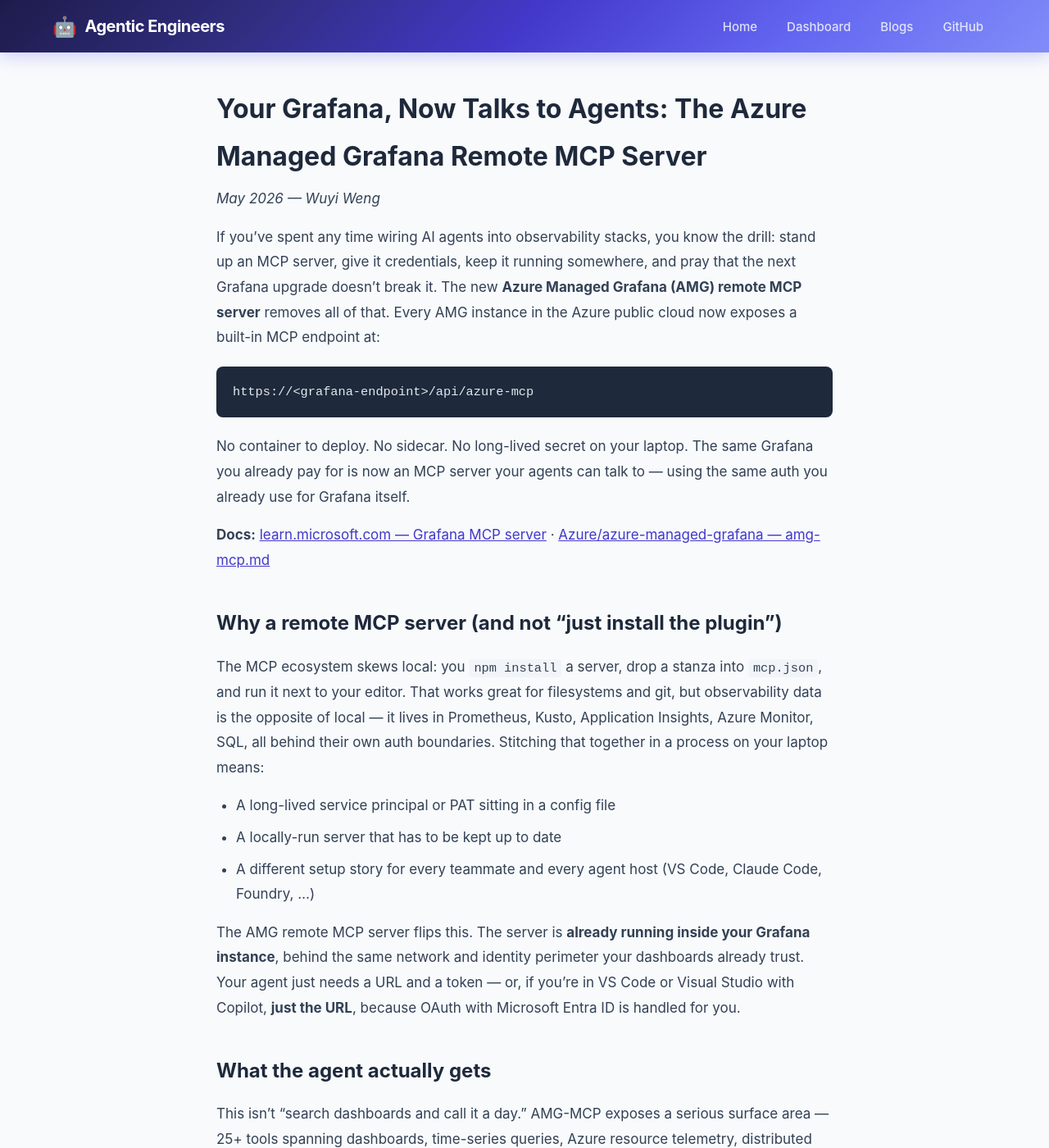
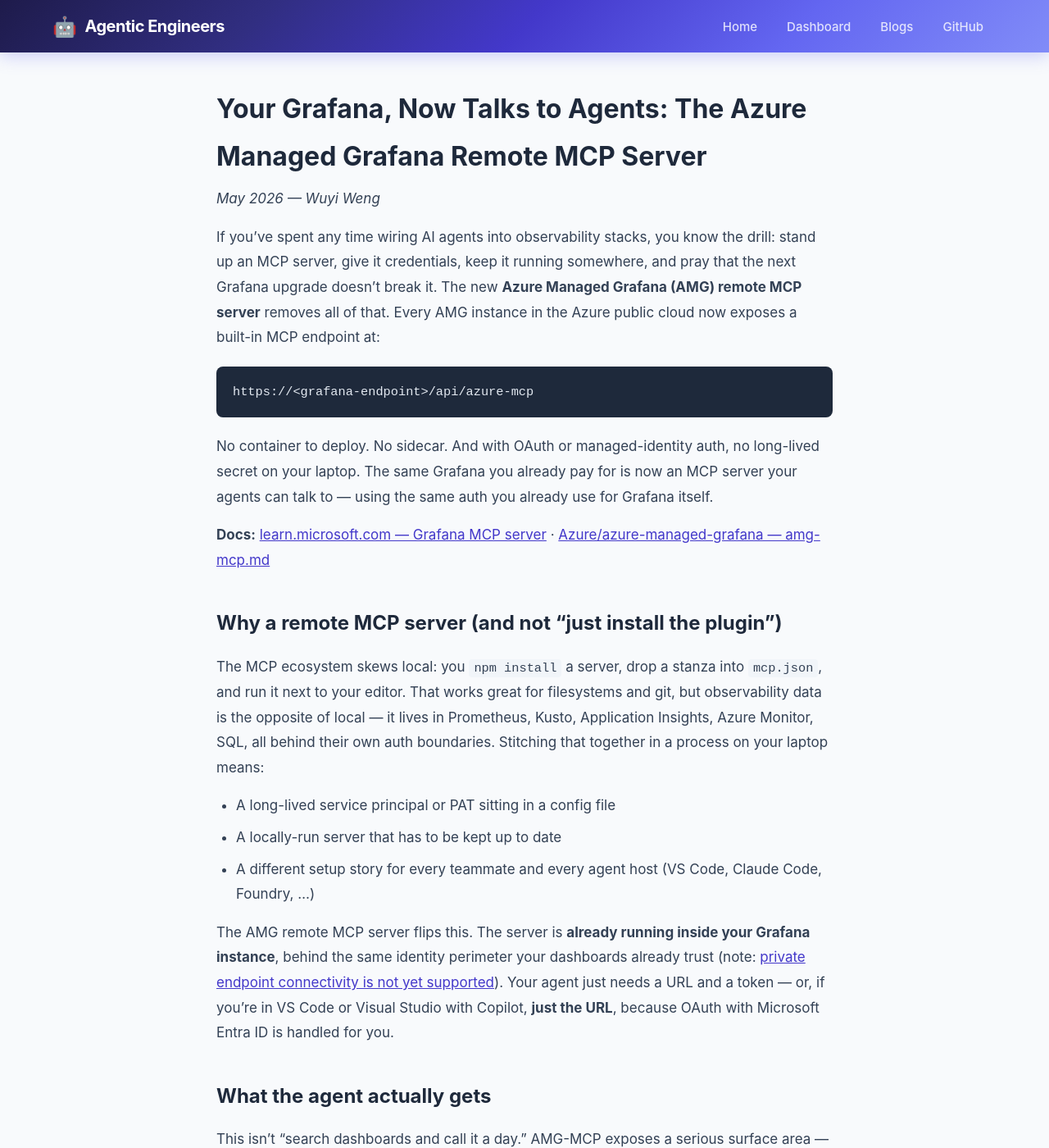
Before and after one commit to jonathanpeppers/agentic-engineers, a Jekyll site: the page built from docs/_posts/2026-05-15-azure-managed-grafana-remote-mcp-server.md, in a window 1280 px wide and 1400 px high. Shown: the whole window at 82% size. Built offline with Jekyll 4.4.1, drawn with Linux system fonts in a browser that asks for light colours.

Commit message:
Address review comments: qualify secret and network claims
- Line 25: Qualify "no long-lived secret" to apply only to OAuth/managed-identity flows, since the service-account-token path does store a token locally.
- Line 37: Remove "network" from "network and identity perimeter" and add a link to the private endpoint limitation, since private endpoint connectivity is not yet supported.

Co-authored-by: Copilot <223556219+Copilot@users.noreply.github.com>

````diff
--- a/docs/_posts/2026-05-15-azure-managed-grafana-remote-mcp-server.md
+++ b/docs/_posts/2026-05-15-azure-managed-grafana-remote-mcp-server.md
@@ -22,7 +22,7 @@ If you've spent any time wiring AI agents into observability stacks, you know th
 https://<grafana-endpoint>/api/azure-mcp
 ```
 
-No container to deploy. No sidecar. No long-lived secret on your laptop. The same Grafana you already pay for is now an MCP server your agents can talk to — using the same auth you already use for Grafana itself.
+No container to deploy. No sidecar. And with OAuth or managed-identity auth, no long-lived secret on your laptop. The same Grafana you already pay for is now an MCP server your agents can talk to — using the same auth you already use for Grafana itself.
 
 **Docs:** [learn.microsoft.com — Grafana MCP server](https://learn.microsoft.com/en-us/azure/managed-grafana/grafana-mcp-server) · [Azure/azure-managed-grafana — amg-mcp.md](https://github.com/Azure/azure-managed-grafana/blob/main/amg-mcp.md)
 
@@ -34,7 +34,7 @@ The MCP ecosystem skews local: you `npm install` a server, drop a stanza into `m
 - A locally-run server that has to be kept up to date
 - A different setup story for every teammate and every agent host (VS Code, Claude Code, Foundry, …)
 
-The AMG remote MCP server flips this. The server is **already running inside your Grafana instance**, behind the same network and identity perimeter your dashboards already trust. Your agent just needs a URL and a token — or, if you're in VS Code or Visual Studio with Copilot, **just the URL**, because OAuth with Microsoft Entra ID is handled for you.
+The AMG remote MCP server flips this. The server is **already running inside your Grafana instance**, behind the same identity perimeter your dashboards already trust (note: [private endpoint connectivity is not yet supported](#limitations-worth-knowing)). Your agent just needs a URL and a token — or, if you're in VS Code or Visual Studio with Copilot, **just the URL**, because OAuth with Microsoft Entra ID is handled for you.
 
 ## What the agent actually gets
 
````
